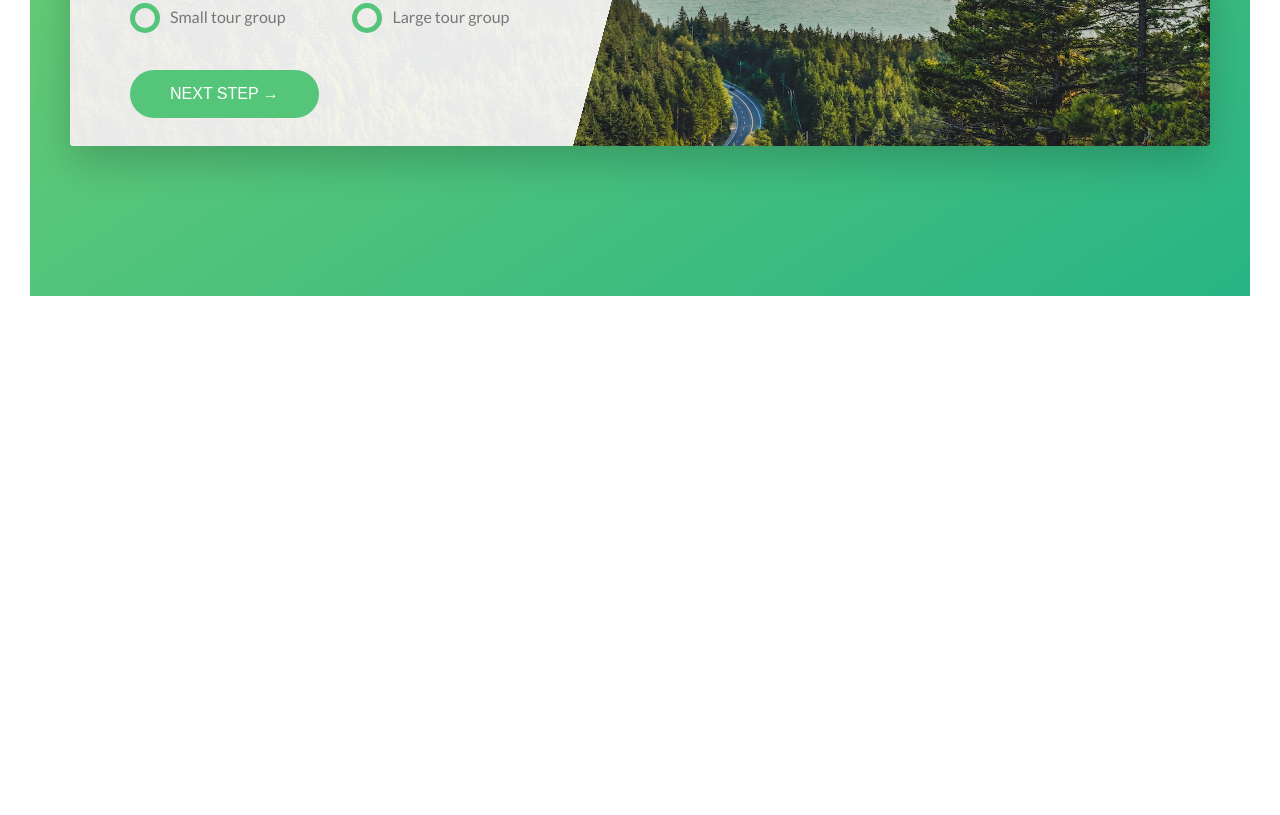
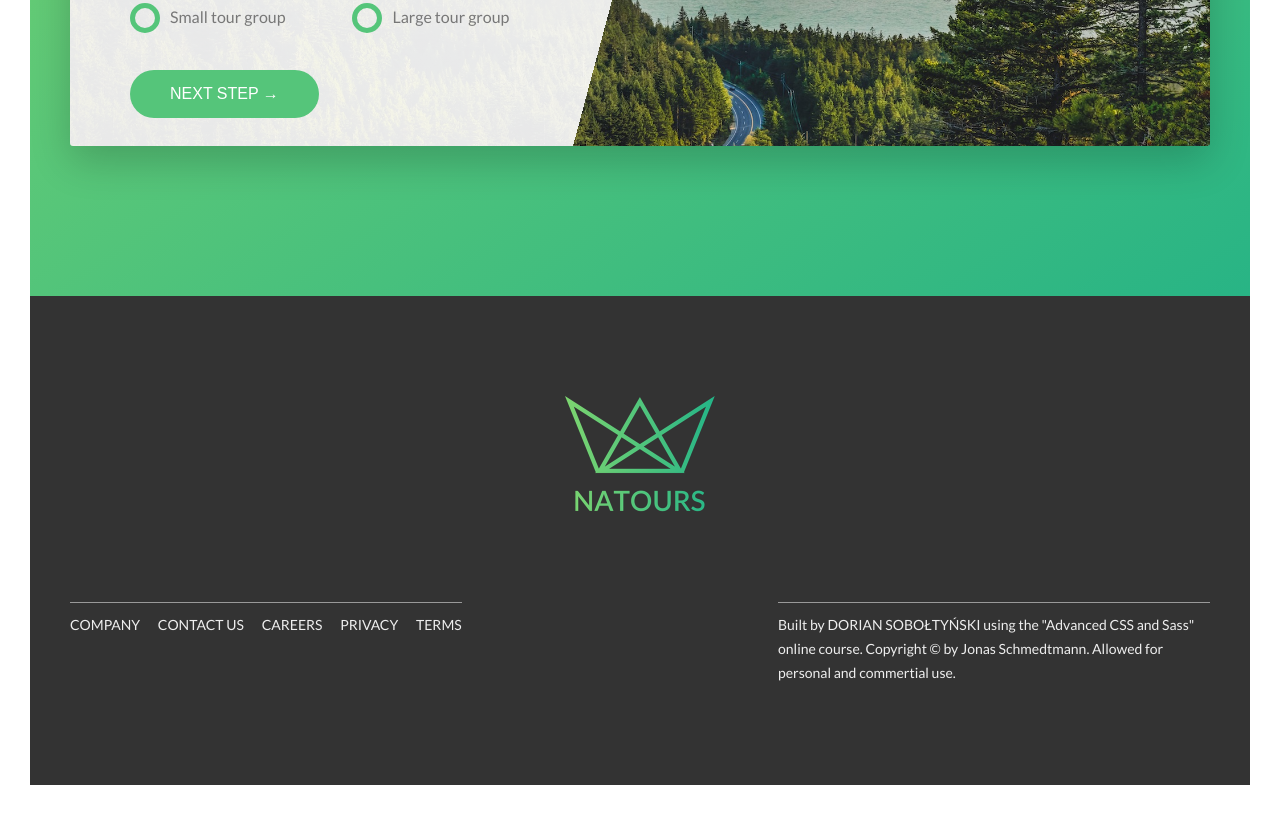
Before and after one commit to DorianSoboltynski/Natours, a website: page index.html in a window 1280 px wide. Shown: the part 5301-6116 px from the top of the page. Before the commit the page ends 5627 px from the top, so only its background shows below. Drawn offline with Linux system fonts and the light colour scheme.

Commit message:
add footer

```diff
--- a/index.html
+++ b/index.html
@@ -360,6 +360,42 @@
         </div>
       </section>
     </main>
+    <footer class="footer">
+      <div class="footer__logo-box">
+        <img src="img/logo-green-2x.png" alt="Full logo" class="footer__logo" />
+      </div>
+      <div class="row">
+        <div class="col-1-of-2">
+          <div class="footer__navigation">
+            <ul class="footer__list">
+              <li class="footer__item">
+                <a href="#" class="footer__link">Company</a>
+              </li>
+              <li class="footer__item">
+                <a href="#" class="footer__link">Contact us</a>
+              </li>
+              <li class="footer__item">
+                <a href="#" class="footer__link">Careers</a>
+              </li>
+              <li class="footer__item">
+                <a href="#" class="footer__link">Privacy</a>
+              </li>
+              <li class="footer__item">
+                <a href="#" class="footer__link">Terms</a>
+              </li>
+            </ul>
+          </div>
+        </div>
+        <div class="col-1-of-2">
+          <p class="footer__copyright">
+            Built by
+            <a href="#" class="footer__link">Dorian Sobołtyński</a> using the
+            "Advanced CSS and Sass" online course. Copyright &copy; by Jonas
+            Schmedtmann. Allowed for personal and commertial use.
+          </p>
+        </div>
+      </div>
+    </footer>
 
     <!-- <section class="grid-test">
       <div class="row">
--- a/sass/abstracts/_variables.scss
+++ b/sass/abstracts/_variables.scss
@@ -13,6 +13,7 @@
 $color-grey-light-1: #f7f7f7;
 $color-grey-dark: #777;
 $color-grey-dark-2: #999;
+$color-grey-dark-3: #333;
 $color-black: #000;
 
 // GRID
--- /dev/null
+++ b/sass/layout/_footer.scss
@@ -0,0 +1,52 @@
+.footer {
+  background-color: $color-grey-dark-3;
+  padding: 10rem 0;
+  font-size: 1.4rem;
+
+  &__logo-box {
+    text-align: center;
+    margin-bottom: 8rem;
+  }
+  &__logo {
+    width: 15rem;
+    height: auto;
+  }
+  &__navigation {
+    border-top: 1px solid $color-grey-dark-2;
+    padding-top: 1rem;
+    display: inline-block;
+  }
+  &__list {
+    list-style: none;
+  }
+  &__item {
+    display: inline-block;
+    &:not(:last-child) {
+      margin-right: 1.5rem;
+    }
+  }
+  &__link {
+    &:link,
+    &:visited {
+      color: #eee;
+      text-decoration: none;
+      text-transform: uppercase;
+      display: inline-block;
+      background-color: $color-grey-dark-3;
+      transition: all 0.2s;
+    }
+    &:hover,
+    &:active {
+      color: $color-primary;
+      box-shadow: 0 1rem 2rem rgba($color-black, 0.4rem);
+      transform: rotate(5deg) scale(1.3);
+    }
+  }
+  &__copyright {
+    color: #eee;
+    border-top: 1px solid $color-grey-dark-2;
+    padding-top: 1rem;
+    width: 80%;
+    float: right;
+  }
+}
--- a/sass/main.scss
+++ b/sass/main.scss
@@ -17,5 +17,6 @@
 
 @import "layout/header";
 @import "layout/grid";
+@import "layout/footer";
 
 @import "pages/home";
```
Also changed, not shown: css/style.css.
